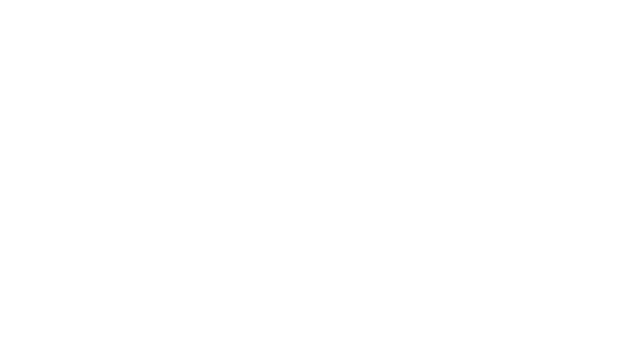
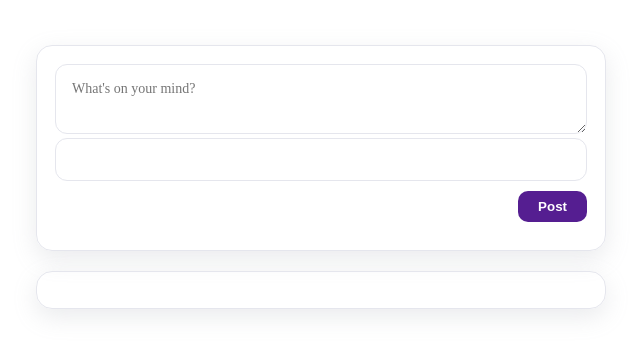
Before and after one commit to alfarokywidad-code/social-media-platform, a React (Vite) app: page / in a window 1280 px wide. Shown: the top 352 px of the page, without its empty margins (319-959 px from the left). Built offline with nearby package versions, Linux system fonts and the light colour scheme.

Commit message:
add new post functionality

```diff
--- a/src/App.jsx
+++ b/src/App.jsx
@@ -1,8 +1,9 @@
 import './App.css';
-
+import Home from './pages/Home/Home'
 function App() {
   return (
     <>
+    <Home />
     </>
   );
 }
--- a/src/pages/Home/Home.jsx
+++ b/src/pages/Home/Home.jsx
@@ -0,0 +1,13 @@
+import Post from "./components/Post"
+import { useState } from "react"
+
+function Home() {
+    const [posts, setPosts]= useState([])
+  return (
+    <div>
+        <Post posts={posts} setPosts={setPosts} />
+    </div>
+  )
+}
+
+export default Home
--- /dev/null
+++ b/src/pages/Home/components/Post.css
@@ -0,0 +1,79 @@
+*{
+    margin: 0;
+    padding: 0;
+    box-sizing: border-box;
+}
+.postSection{
+    width: 100%;
+    max-width: 600px;
+    padding: 15px;
+    margin: 30px auto;
+
+}
+.postSection textarea{
+    width: 100%;
+    height:70px;
+    border: none;
+    border-radius: 12px;
+    border: 1px solid rgb(229, 230, 237);
+    padding: 16px;
+    font-size: 14px;
+    font-family: inherit;
+}
+.postSection form{
+    padding: 18px;
+    margin-bottom: 20px;
+    border-radius: 16px;
+    border: 1px solid rgb(229, 230, 237);
+    box-shadow: rgba(149, 157, 165, 0.2) 0px 8px 24px;
+}
+.containerPst{
+    padding: 18px;
+    border-radius: 16px;
+    border: 1px solid rgb(229, 230, 237);
+    box-shadow: rgba(149, 157, 165, 0.2) 0px 8px 24px;
+}
+.postSection input{
+    width: 100%;
+    padding: 13px;
+    border: 1px solid rgb(229, 230, 237);
+    border-radius: 12px;
+    outline: none;
+}
+.publishBtn{
+    background-color: rgb(85, 30, 145);
+    color: white;
+    font-weight: 600;
+    border-radius: 10px;
+    border: none;
+    text-align: right;
+    padding: 8px 20px;
+    display: block;
+    margin: 10px 0px 10px auto;
+    cursor: pointer;
+}
+.nameAcc{
+    display: flex;
+    justify-content: center;
+    align-items: center;
+    width: 40px;
+    height: 40px;
+    background-color: rgb(92, 32, 153);
+    color: white;
+    border-radius: 50%;
+
+}
+.containerNameAcc{
+    display: flex;
+    align-items: center;
+    gap: 12px;
+}
+.postContent{
+    margin: 20px 0px;
+    line-height: 1.6;
+}
+.postImage{
+    width: 100%;
+    height: 400px;
+    border-radius: 10px;
+}
--- /dev/null
+++ b/src/pages/Home/components/Post.jsx
@@ -0,0 +1,56 @@
+import './Post.css'
+import { useState } from 'react'
+
+function Post({posts, setPosts}) {
+  const [content, setContent]= useState("")
+  const [image, setImage]= useState("")
+
+  const addPost= (e)=>{
+    e.preventDefault()
+    if (content.trim()==="" ){
+      alert('write somthing')
+      return
+    }
+
+    const newPost={
+      id: Date.now(),
+      content: content,
+      image: image
+    }
+    setPosts([...posts, newPost])
+    setContent("")
+    setImage("")
+  }
+  return (
+    <section className='postSection'>
+
+        <form onSubmit={addPost}>
+          <textarea onChange={(e)=> setContent(e.target.value)} name="" id="" value={content} placeholder="What's on your mind?"></textarea>
+          <input onChange={(e)=> setImage(e.target.value)} value={image} type="url" />
+          <button className='publishBtn' type='submit'>Post</button>
+        </form>
+
+
+        <div className='containerPst'>
+          {posts.map((p) => {
+            return(
+              <div key={p.id}>
+
+                <div className='containerNameAcc'>
+                  <div className='nameAcc'>O</div>
+                  <div><h4>Ouarda</h4></div>
+                </div>
+              <p className='postContent'> {p.content} </p>
+              <img className='postImage' src={p.image} alt="" />
+            </div>
+            )
+
+
+
+          })}
+        </div>
+    </section>
+  )
+}
+
+export default Post
```
